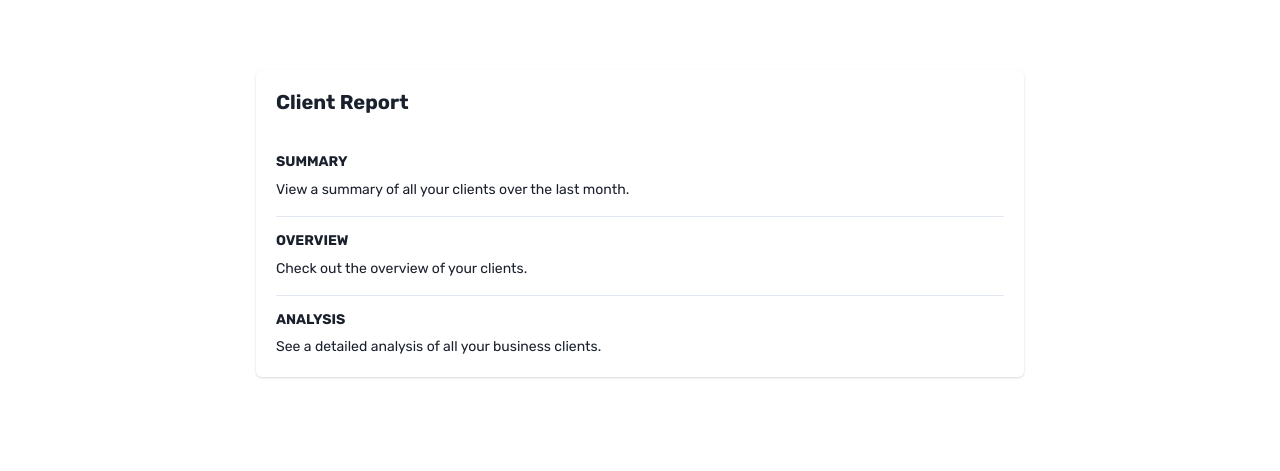
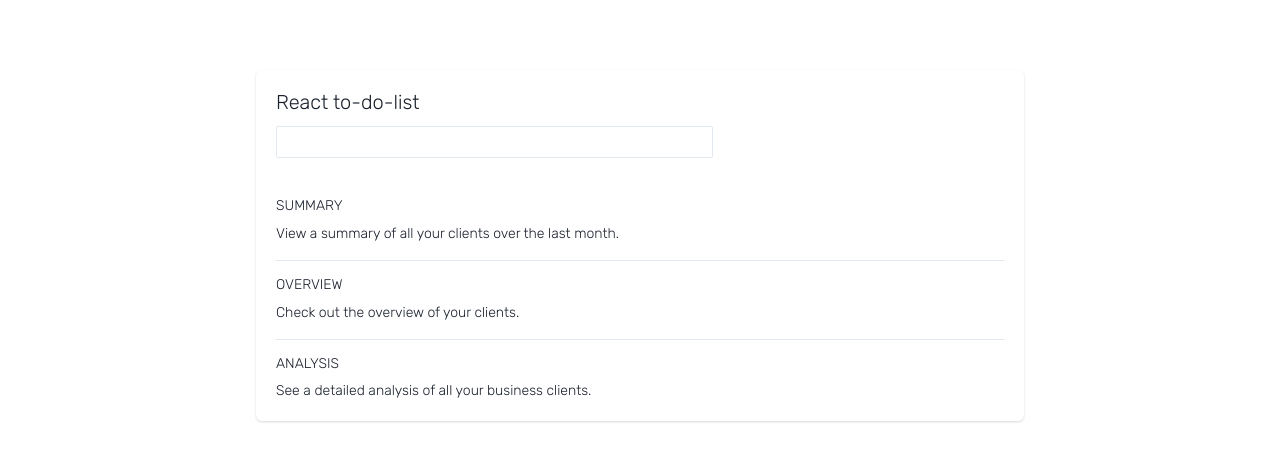
Before and after one commit to tonybonki/react-todo-list, a React (Vite) app in the folder react-todo-list/: page / in a window 1280 px wide. Shown: the part 120-591 px from the top of the page. Built offline with nearby package versions, Linux system fonts and the light colour scheme.

Commit message:
created to do list component

```diff
--- a/react-todo-list/index.html
+++ b/react-todo-list/index.html
@@ -1,12 +1,15 @@
-<!doctype html>
+<!DOCTYPE html>
 <html lang="en">
   <head>
     <meta charset="UTF-8" />
-    <link rel="preconnect" href="https://fonts.googleapis.com">
-<link rel="preconnect" href="https://fonts.gstatic.com" crossorigin>
-<link href="https://fonts.googleapis.com/css2?family=Rubik:ital,wght@0,300;0,400;0,500;0,600;0,700;0,900;1,300;1,400;1,500;1,600;1,700;1,900&display=swap" rel="stylesheet">
+    <link rel="preconnect" href="https://fonts.googleapis.com" />
+    <link rel="preconnect" href="https://fonts.gstatic.com" crossorigin />
+    <link
+      href="https://fonts.googleapis.com/css2?family=Rubik:ital,wght@0,300;0,400;0,500;0,600;0,700;0,900;1,300;1,400;1,500;1,600;1,700;1,900&display=swap"
+      rel="stylesheet"
+    />
     <link rel="icon" type="image/svg+xml" href="images/icons/icon.png" />
-    <link rel="stylesheet" href="main.css">
+    <link rel="stylesheet" href="main.css" />
     <meta name="viewport" content="width=device-width, initial-scale=1.0" />
     <title>React to-do-list</title>
   </head>
--- a/react-todo-list/src/components/Todolist.jsx
+++ b/react-todo-list/src/components/Todolist.jsx
@@ -7,21 +7,32 @@ import {
     Box,
     Text,
     StackDivider,
-
+    Input,
+    HStack,
 } from "@chakra-ui/react";
 
 export default function Cardlist() {
     return (
       <>
-        <Card mx={'auto'} my={'100px'} width={'60%'}>
-          <CardHeader>
-            <Heading size="md">Client Report</Heading>
+        <Card fontWeight={"light"} mx={"auto"} my={"100px"} width={"60%"}>
+                <CardHeader>
+                    <HStack>
+
+                    </HStack>
+            <Heading mb={3} fontWeight={"light"} size="md">
+              React to-do-list
+            </Heading>
+            <Input size={"sm"} width={"60%"} />
           </CardHeader>
 
           <CardBody>
             <Stack divider={<StackDivider />} spacing="4">
               <Box>
-                <Heading size="xs" textTransform="uppercase">
+                <Heading
+                  fontWeight={"light"}
+                  size="xs"
+                  textTransform="uppercase"
+                >
                   Summary
                 </Heading>
                 <Text pt="2" fontSize="sm">
@@ -29,7 +40,11 @@ export default function Cardlist() {
                 </Text>
               </Box>
               <Box>
-                <Heading size="xs" textTransform="uppercase">
+                <Heading
+                  fontWeight={"light"}
+                  size="xs"
+                  textTransform="uppercase"
+                >
                   Overview
                 </Heading>
                 <Text pt="2" fontSize="sm">
@@ -37,7 +52,11 @@ export default function Cardlist() {
                 </Text>
               </Box>
               <Box>
-                <Heading size="xs" textTransform="uppercase">
+                <Heading
+                  fontWeight={"light"}
+                  size="xs"
+                  textTransform="uppercase"
+                >
                   Analysis
                 </Heading>
                 <Text pt="2" fontSize="sm">
```
